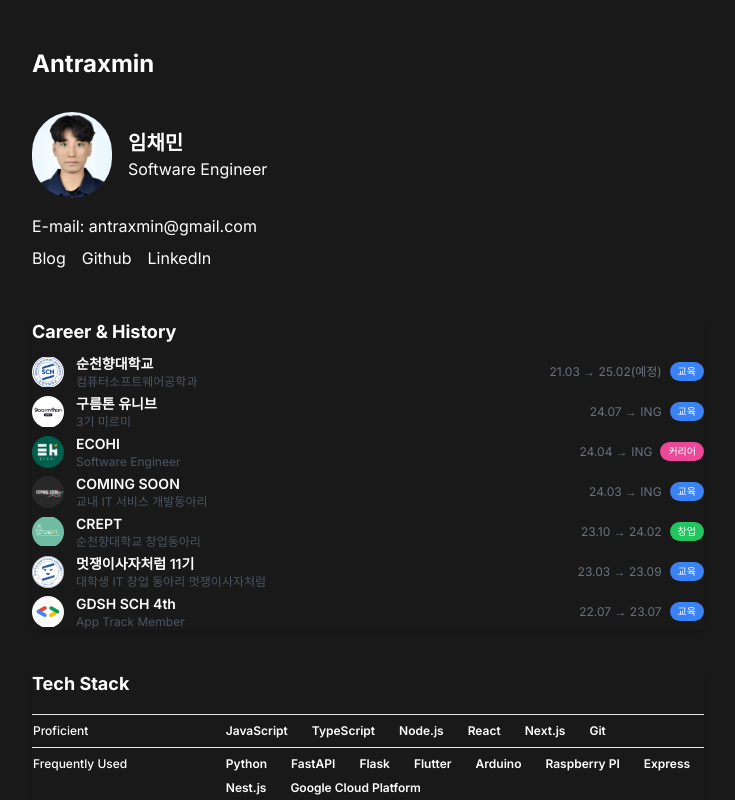
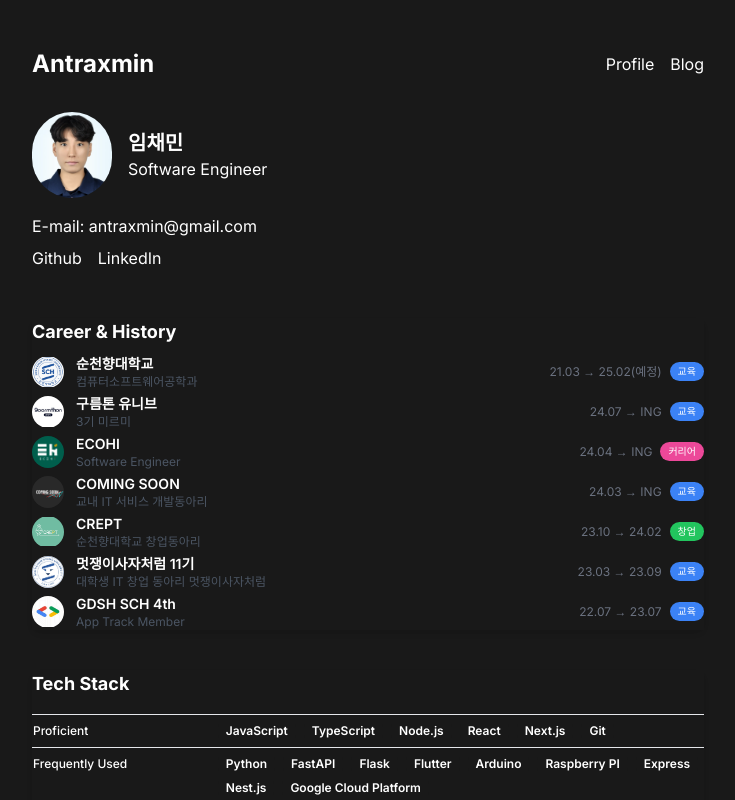
Before and after one commit to Antraxmin/antraxmin-site, a Next.js app: page / in a window 1280 px wide. Shown: the top 800 px of the page, without its empty margins (272-1007 px from the left). Built offline with nearby package versions, Linux system fonts and the light colour scheme.

Commit message:
Header 카테고리 옵션 추가

```diff
--- a/src/components/Header.tsx
+++ b/src/components/Header.tsx
@@ -3,8 +3,20 @@
 
 const Header = () => {
   return (
-    <header className="mb-12">
-      <h1 className="text-2xl font-bold mb-8">Antraxmin</h1>
+    <header className="mb-12 relative">
+      <div className="flex justify-between items-center mb-8">
+        <h1 className="text-2xl font-bold">Antraxmin</h1>
+        <div className="flex items-center space-x-4">
+          <nav className="flex space-x-4">
+            <Link href="/" className="hover:text-gray-300">
+              Profile
+            </Link>
+            <Link href="/blog" className="hover:text-gray-300">
+              Blog
+            </Link>
+          </nav>
+        </div>
+      </div>
       <section>
         <div className="flex items-center mb-4">
           <Image src="/profile.png" alt="임채민" width={80} height={80} className="rounded-full mr-4" />
@@ -15,9 +27,8 @@
         </div>
         <p>E-mail: antraxmin@gmail.com</p>
         <div className="flex space-x-4 mt-2">
-          <Link href="#">Blog</Link>
-          <Link href="#">Github</Link>
-          <Link href="#">LinkedIn</Link>
+          <Link href="#" className="hover:text-gray-300">Github</Link>
+          <Link href="#" className="hover:text-gray-300">LinkedIn</Link>
         </div>
       </section>
     </header>
```
